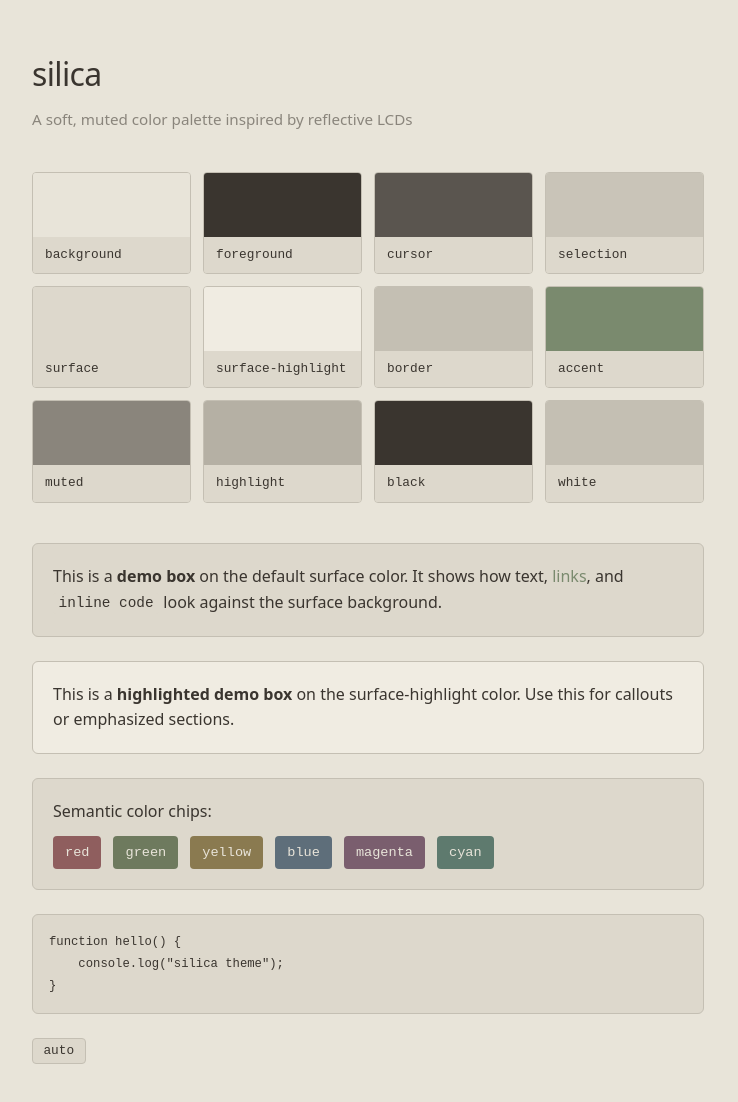
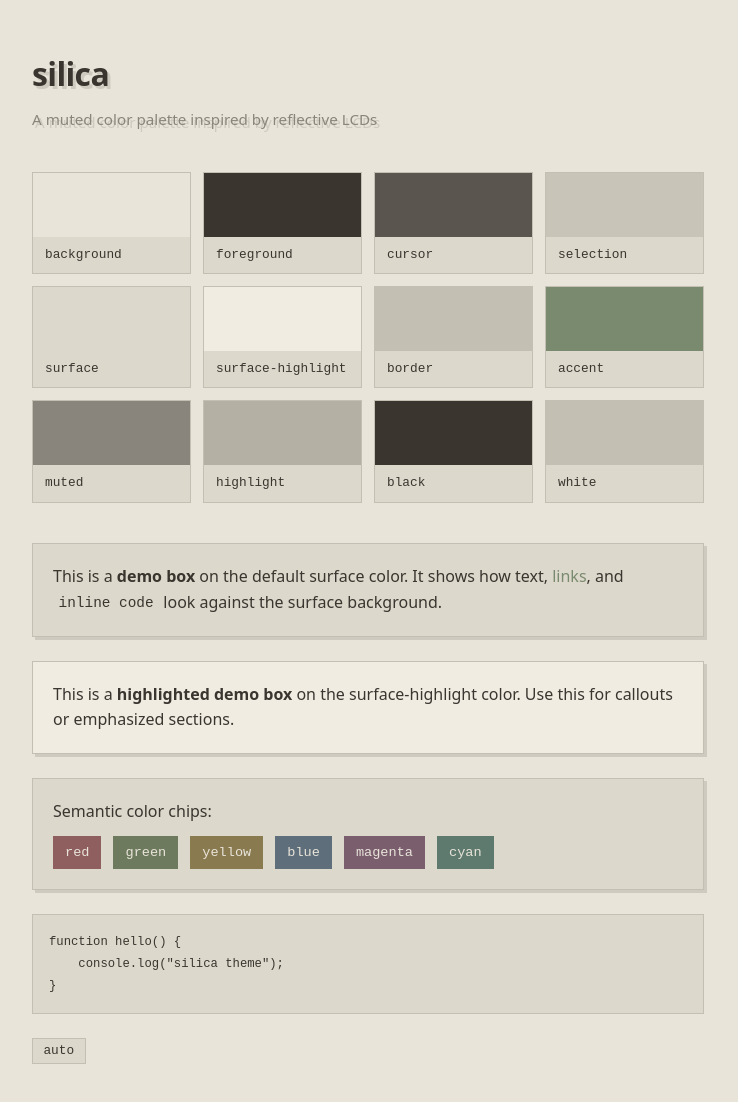
Before and after one commit to ltlian/silica-theme, a plain HTML site: page css/index.html in a window 1280 px wide. Shown: the whole page, without its empty margins (272-1010 px from the left). Drawn offline with Linux system fonts and the light colour scheme.

Commit message:
rm boder-radius and add drop shadow to css example
- Border radius not appropriate for the LCD aesthetic.
- Sharp drop shadow on certain elements mimicking the sub-millimeter shadow cast by LCD text on the backing surface.

```diff
--- a/css/index.html
+++ b/css/index.html
@@ -24,6 +24,7 @@
             --magenta: #7a5e6e;
             --cyan: #5e7a6e;
             --white: #c4bfb3;
+            --lcd-shadow: 3px 3px 0 rgba(58, 53, 47, 0.15);
         }
 
         @media (prefers-color-scheme: dark) {
@@ -88,15 +89,17 @@
 
         h1 {
             font-size: 2rem;
-            font-weight: 400;
+            font-weight: 700;
             letter-spacing: -0.02em;
             margin-bottom: 0.5rem;
+            text-shadow: var(--lcd-shadow);
         }
 
         .subtitle {
             color: var(--muted);
             font-size: 0.95rem;
             margin-bottom: 2.5rem;
+            text-shadow: var(--lcd-shadow);
         }
 
         .swatch-grid {
@@ -108,7 +111,6 @@
 
         .swatch {
             border: 1px solid var(--border);
-            border-radius: 4px;
             overflow: hidden;
         }
 
@@ -128,9 +130,9 @@
         .demo-box {
             background: var(--surface);
             border: 1px solid var(--border);
-            border-radius: 6px;
             padding: 1.25rem;
             margin-bottom: 1.5rem;
+            box-shadow: var(--lcd-shadow);
         }
 
         .demo-box.highlight {
@@ -146,7 +148,6 @@
 
         .chip {
             padding: 0.35rem 0.75rem;
-            border-radius: 4px;
             font-size: 0.85rem;
             font-family: ui-monospace, monospace;
         }
@@ -172,13 +173,11 @@
             font-size: 0.9em;
             background: var(--surface);
             padding: 0.15rem 0.35rem;
-            border-radius: 3px;
         }
 
         pre {
             background: var(--surface);
             border: 1px solid var(--border);
-            border-radius: 6px;
             padding: 1rem;
             overflow-x: auto;
             font-size: 0.85rem;
@@ -200,7 +199,6 @@
             gap: 0.35rem;
             background: var(--surface);
             border: 1px solid var(--border);
-            border-radius: 4px;
             padding: 0.3rem 0.65rem;
             font-family: ui-monospace, monospace;
             font-size: 0.8rem;
@@ -215,7 +213,7 @@
 </head>
 <body>
     <h1>silica</h1>
-    <p class="subtitle">A soft, muted color palette inspired by reflective LCDs</p>
+    <p class="subtitle">A muted color palette inspired by reflective LCDs</p>
 
     <div class="swatch-grid">
         <div class="swatch">
```
